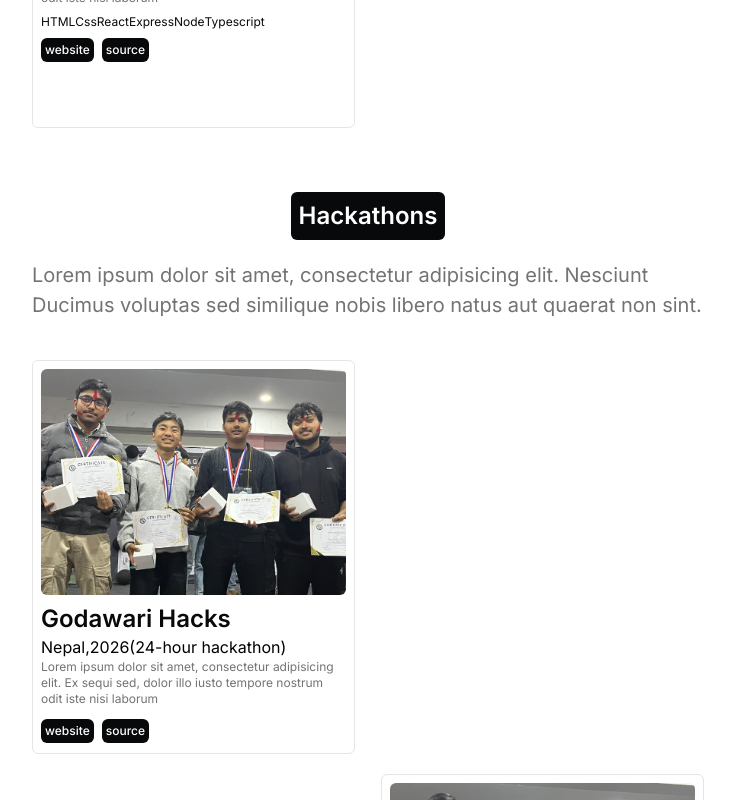
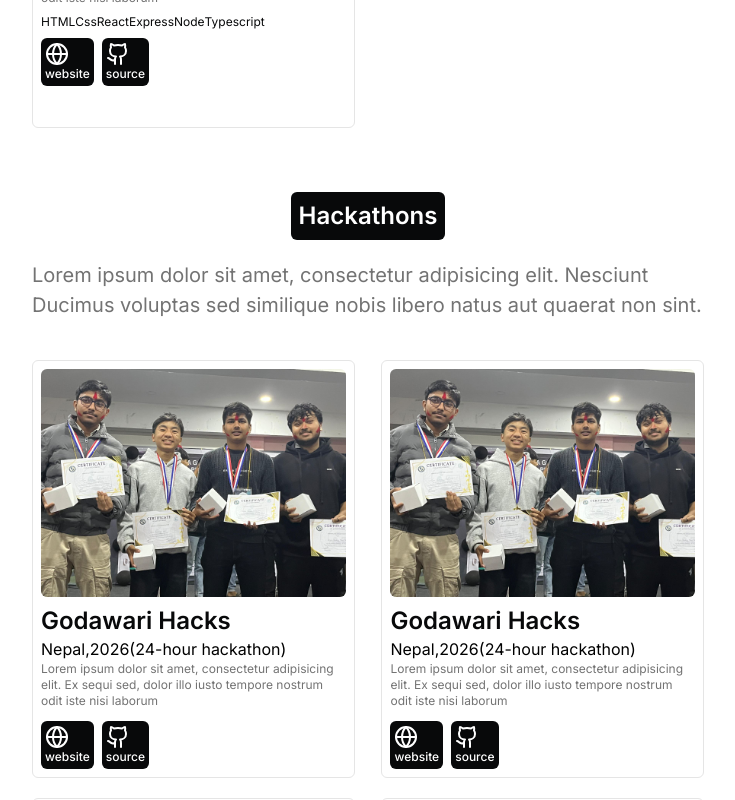
Before and after one commit to David-Rai/portfolio, a React (Vite) app: page / in a window 1280 px wide. Shown: the part 1120-1920 px from the top of the page, without its empty margins (272-1007 px from the left). Built offline with nearby package versions, Linux system fonts and the light colour scheme.

Commit message:
Feat:Icons are added

```diff
--- a/src/components/Hackathons.jsx
+++ b/src/components/Hackathons.jsx
@@ -1,9 +1,13 @@
 import React from "react";
+import { Globe, Github } from "lucide-react";
 import { hackathonList } from "../constants/hackathons";
 
 const Hackathons = () => {
   return (
-    <section className="w-full py-16">
+    <section className="w-full py-16 relative">
+      {/* Center line */}
+      {/* <div className="h-full w-2 bg-border absolute left-1/2 -translate-x-1/2 rounded-full"></div> */}
+
       {/* Top bar */}
       <header className="flex items-center justify-center flex-col pb-10">
         <h1 className="bg-text text-bg p-2 rounded-md mb-5">Hackathons</h1>
@@ -15,7 +19,7 @@ const Hackathons = () => {
       </header>
 
       {/* All the projects Cards */}
-      <div className="flex flex-col items-center justify-between gap-5">
+      <div className="flex flex-wrap items-center justify-between gap-5">
         {hackathonList.map((p, i) => (
           <HackathonChild p={p} key={i} index={i + 1} />
         ))}
@@ -30,12 +34,6 @@ const HackathonChild = ({ p, index }) => {
   console.log(position);
 
   return (
-    <section
-      className="w-full flex"
-      style={{
-        justifyContent: position === "left" ? "flex-start" : "flex-end",
-      }}
-    >
     <div className="border border-border rounded-md w-[48%] min-h-[350px] p-2">
       {/* Top Image banner */}
       <div className="h-[60%] w-full">
@@ -61,13 +59,14 @@ const HackathonChild = ({ p, index }) => {
                 className="text-bg bg-text text-xs p-1 rounded-md font-medium"
                 target="_blank"
               >
+                {l.type === "website" ? <Globe /> : <Github />}
+
                 {l.type}
               </a>
             );
           })}
       </div>
     </div>
-    </section>
   );
 };
 
--- a/src/components/MyProjects.jsx
+++ b/src/components/MyProjects.jsx
@@ -1,4 +1,5 @@
 import React from "react";
+import  {Globe,Github} from 'lucide-react'
 import { projectList } from "../constants/projects";
 
 const MyProjects = () => {
@@ -55,6 +56,7 @@ const ProjectChild = ({ p }) => {
                 className="text-bg bg-text text-xs p-1 rounded-md font-medium"
                 target="_blank"
               >
+                {l.type === 'website' ? <Globe/> : <Github />}
                 {l.type}
               </a>
             );
```
Lines whose indentation alone changed are shown as unchanged.
